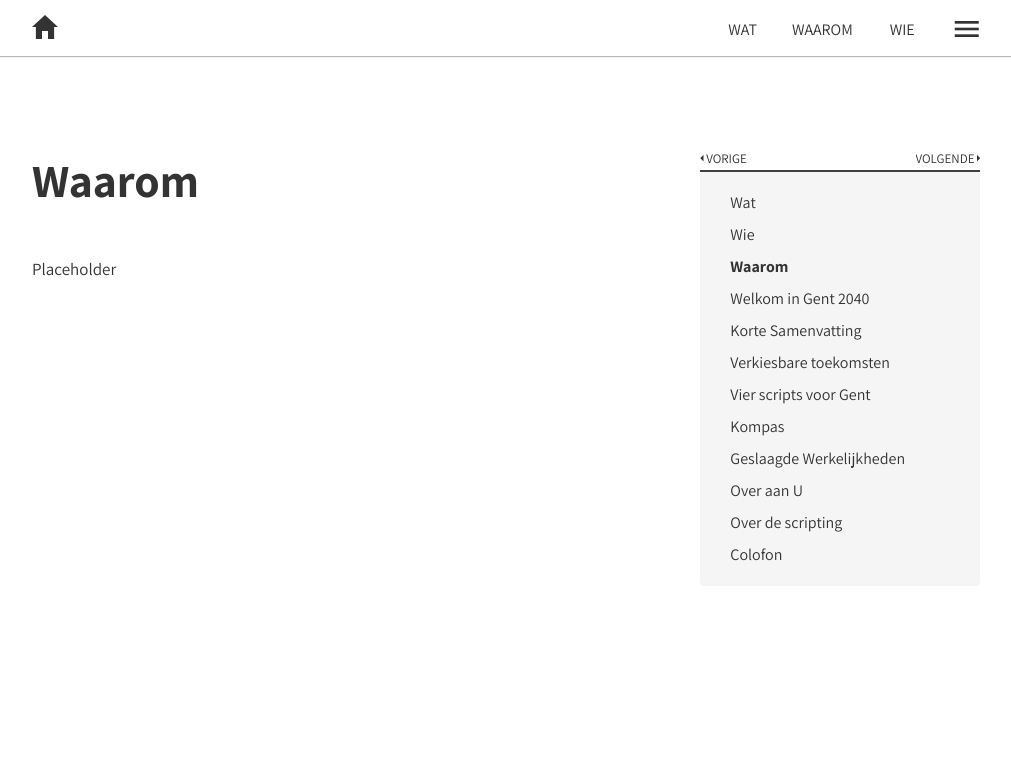
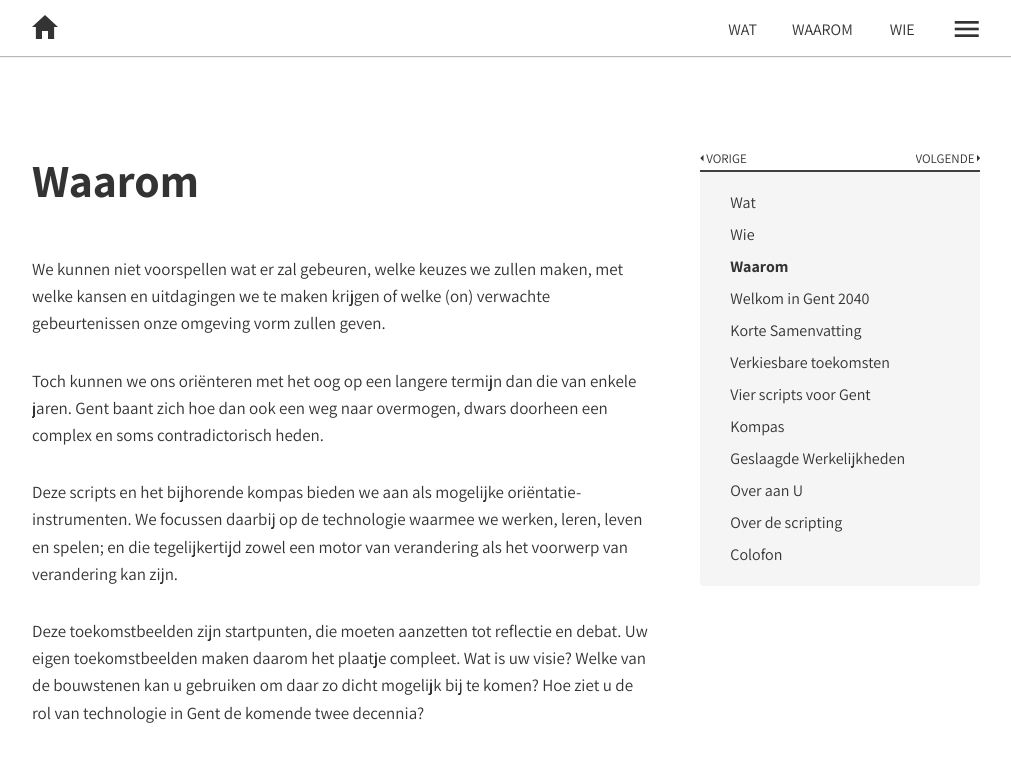
Before and after one commit to lab9k/scripts-voor-gent-2040-en, a Jekyll site: the page built from chapters/chapter-0-part-2.md, in a window 1280 px wide and 900 px high. Shown: the top 762 px of the window, without its empty margins (133-1144 px from the left). Built offline with Jekyll 4.4.1, drawn with Linux system fonts in a browser that asks for light colours; nearby versions of some CDN libraries.

Commit message:
Update chapter-0-part-2.md

```diff
--- a/chapters/chapter-0-part-2.md
+++ b/chapters/chapter-0-part-2.md
@@ -7,5 +7,10 @@ ispart: false
 permalink: /waarom/
 indentlevel: 1
 ---
+We kunnen niet voorspellen wat er zal gebeuren, welke keuzes we zullen maken, met welke kansen en uitdagingen we te maken krijgen of welke (on) verwachte gebeurtenissen onze omgeving vorm zullen geven.
 
-Placeholder
+Toch kunnen we ons oriënteren met het oog op een langere termijn dan die van enkele jaren. Gent baant zich hoe dan ook een weg naar overmogen, dwars doorheen een complex en soms contradictorisch heden.
+
+Deze scripts en het bijhorende kompas bieden we aan als mogelijke oriëntatie-instrumenten. We focussen daarbij op de technologie waarmee we werken, leren, leven en spelen; en die tegelijkertijd zowel een motor van verandering als het voorwerp van verandering kan zijn.
+
+Deze toekomstbeelden zijn startpunten, die moeten aanzetten tot reflectie en debat. Uw eigen toekomstbeelden maken daarom het plaatje compleet. Wat is uw visie? Welke van de bouwstenen kan u gebruiken om daar zo dicht mogelijk bij te komen? Hoe ziet u de rol van technologie in Gent de komende twee decennia?
```
